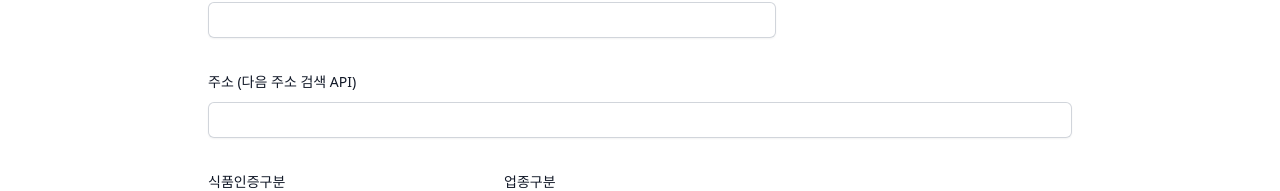
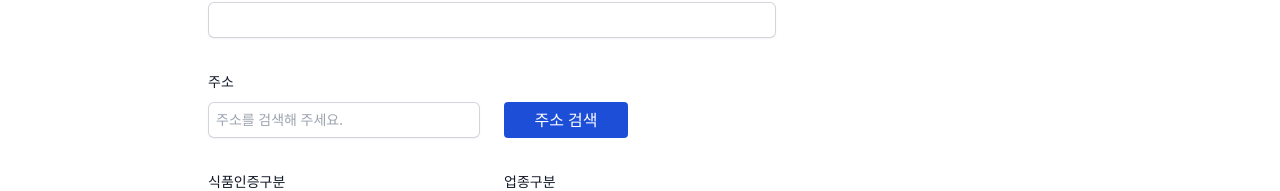
Before and after one commit to byeongminn/next-map, a Next.js app: page /stores/new in a window 1280 px wide. Shown: the part 311-502 px from the top of the page. Built offline with nearby package versions, Linux system fonts and the light colour scheme; no server answers.

Commit message:
feat: 맛집 생성 폼에 daum 주소 검색 기능 추가

```diff
--- a/package.json
+++ b/package.json
@@ -18,6 +18,7 @@
     "next": "14.2.4",
     "next-auth": "^4.24.7",
     "react": "^18",
+    "react-daum-postcode": "^3.1.3",
     "react-dom": "^18",
     "react-hook-form": "^7.52.0",
     "react-icons": "^5.2.1",
--- /dev/null
+++ b/src/components/AddressSearch/index.tsx
@@ -0,0 +1,71 @@
+import { StoreType } from '@/interface';
+import { FieldErrors, UseFormRegister, UseFormSetValue } from 'react-hook-form';
+import DaumPostcodeEmbed from 'react-daum-postcode';
+import { useState } from 'react';
+
+interface AddressProps {
+  register: UseFormRegister<StoreType>;
+  errors: FieldErrors<StoreType>;
+  setValue: UseFormSetValue<StoreType>;
+}
+
+export const AddressSearch = ({ register, errors, setValue }: AddressProps) => {
+  const [isOpen, setIsOpen] = useState<boolean>(false);
+
+  const handleComplete = (data: any) => {
+    let fullAddress = data.address;
+    let extraAddress = '';
+
+    if (data.addressType === 'R') {
+      if (data.bname !== '') {
+        extraAddress += data.bname;
+      }
+      if (data.buildingName !== '') {
+        extraAddress +=
+          extraAddress !== '' ? `, ${data.buildingName}` : data.buildingName;
+      }
+      fullAddress += extraAddress !== '' ? ` (${extraAddress})` : '';
+    }
+
+    setValue('address', fullAddress);
+    setIsOpen(false);
+  };
+
+  return (
+    <>
+      <div className="col-span-full">
+        <label
+          htmlFor="address"
+          className="block text-sm font-medium leading-6 text-gray-900"
+        >
+          주소
+        </label>
+        <div className="mt-2">
+          <div className="grid grid-cols-3 md:grid-cols-6 gap-6">
+            <input
+              readOnly
+              placeholder="주소를 검색해 주세요."
+              {...register('address', { required: true })}
+              className="col-span-2 block w-full rounded-md border-0 py-1.5 px-2 outline-none text-gray-900 shadow-sm ring-1 ring-inset ring-gray-300 placeholder:text-gray-400 focus:ring-2 focus:ring-inset focus:ring-indigo-600 sm:text-sm sm:leading-6"
+            />
+            <button
+              type="button"
+              onClick={() => setIsOpen((prev) => !prev)}
+              className="bg-blue-700 hover:bg-blue-600 py-1.5 px-2 rounded text-white"
+            >
+              주소 검색
+            </button>
+          </div>
+          {errors?.address?.type === 'required' && (
+            <div className="p-2 text-xs text-red-600">필수 입력사항입니다.</div>
+          )}
+        </div>
+      </div>
+      {isOpen && (
+        <div className="border border-gray-300 w-full col-span-full md:col-span-3 rounded-md p-2">
+          <DaumPostcodeEmbed onComplete={handleComplete} />
+        </div>
+      )}
+    </>
+  );
+};
--- a/src/components/index.ts
+++ b/src/components/index.ts
@@ -8,3 +8,4 @@
 export * from './Loader';
 export * from './Marker';
 export * from './SearchFilter';
+export * from './AddressSearch';
--- a/src/pages/api/stores.ts
+++ b/src/pages/api/stores.ts
@@ -1,6 +1,7 @@
 import { StoreApiResponse, StoreType } from '@/interface';
 import type { NextApiRequest, NextApiResponse } from 'next';
 import prisma from '@/db';
+import axios from 'axios';
 
 interface RequestType {
   page?: string;
@@ -15,9 +16,18 @@
 ) {
   const { page = '', limit = '', q, district }: RequestType = req.query;
   if (req.method === 'POST') {
-    const data = req.body;
+    const formData = req.body;
+    const headers = {
+      Authorization: `KakaoAK ${process.env.KAKAO_CLIENT_ID}`,
+    };
+
+    const { data } = await axios.get(
+      `https://dapi.kakao.com/v2/local/search/address.json?query=${encodeURI(formData.address)}`,
+      { headers },
+    );
+
     const result = await prisma.store.create({
-      data: { ...data },
+      data: { ...formData, lat: data.documents[0].y, lng: data.documents[0].x },
     });
 
     return res.status(200).json(result);
--- a/src/pages/stores/new.tsx
+++ b/src/pages/stores/new.tsx
@@ -1,4 +1,6 @@
+import { AddressSearch } from '@/components';
 import { CATEGORY_ARR, FOOD_CERTIFY_ARR, STORE_TYPE_ARR } from '@/data/store';
+import { StoreType } from '@/interface';
 import axios from 'axios';
 import { useRouter } from 'next/router';
 import { useForm } from 'react-hook-form';
@@ -9,15 +11,15 @@
   const {
     register,
     handleSubmit,
+    setValue,
     formState: { errors },
-  } = useForm();
+  } = useForm<StoreType>();
   return (
     <form
       className="px-4 md:max-w-4xl mx-auto py-8 "
       onSubmit={handleSubmit(async (data) => {
         try {
           const result = await axios.post('/api/stores', data);
-          console.log(result);
 
           if (result.status === 200) {
             toast.success('맛집을 등록했습니다.');
@@ -109,25 +111,11 @@
               </div>
             </div>
 
-            <div className="col-span-full">
-              <label
-                htmlFor="address"
-                className="block text-sm font-medium leading-6 text-gray-900"
-              >
-                주소 (다음 주소 검색 API)
-              </label>
-              <div className="mt-2">
-                <input
-                  {...register('address', { required: true })}
-                  className="block w-full rounded-md border-0 py-1.5 px-2 outline-none text-gray-900 shadow-sm ring-1 ring-inset ring-gray-300 placeholder:text-gray-400 focus:ring-2 focus:ring-inset focus:ring-indigo-600 sm:text-sm sm:leading-6"
-                />
-                {errors?.address?.type === 'required' && (
-                  <div className="p-2 text-xs text-red-600">
-                    필수 입력사항입니다.
-                  </div>
-                )}
-              </div>
-            </div>
+            <AddressSearch
+              setValue={setValue}
+              register={register}
+              errors={errors}
+            />
 
             <div className="sm:col-span-2 sm:col-start-1">
               <label
@@ -189,6 +177,7 @@
       <div className="mt-6 flex items-center justify-end gap-x-6">
         <button
           type="button"
+          onClick={() => router.back()}
           className="text-sm font-semibold leading-6 text-gray-900"
         >
           뒤로가기
```
Also changed, not shown: 1 other file (tests, documents, lock files or other folders).
